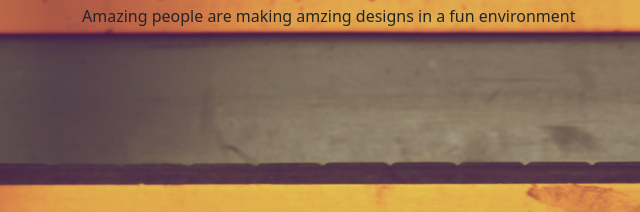
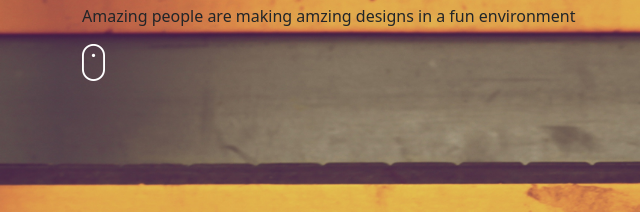
Before and after one commit to BM-Winston/Delani-Studio, a plain HTML site: page delani.html in a window 1280 px wide. Shown: the part 196-408 px from the top of the page, 0-640 px from the left. Drawn offline with nearby package versions, Linux system fonts and the light colour scheme.

Commit message:
ft:Add image

```diff
--- a/delani.html
+++ b/delani.html
@@ -15,6 +15,7 @@
         <img src="./images/logo.png" alt="">
         <h1>WELCOME <br> TO DELANI STUDIO</h1>
         <p>Amazing people are making amzing designs in a fun environment</p>
+        <img src="./images/mouse_click.png" alt="">
     </div>
     <script src="./scripts.js"></script>
 </body>
```
